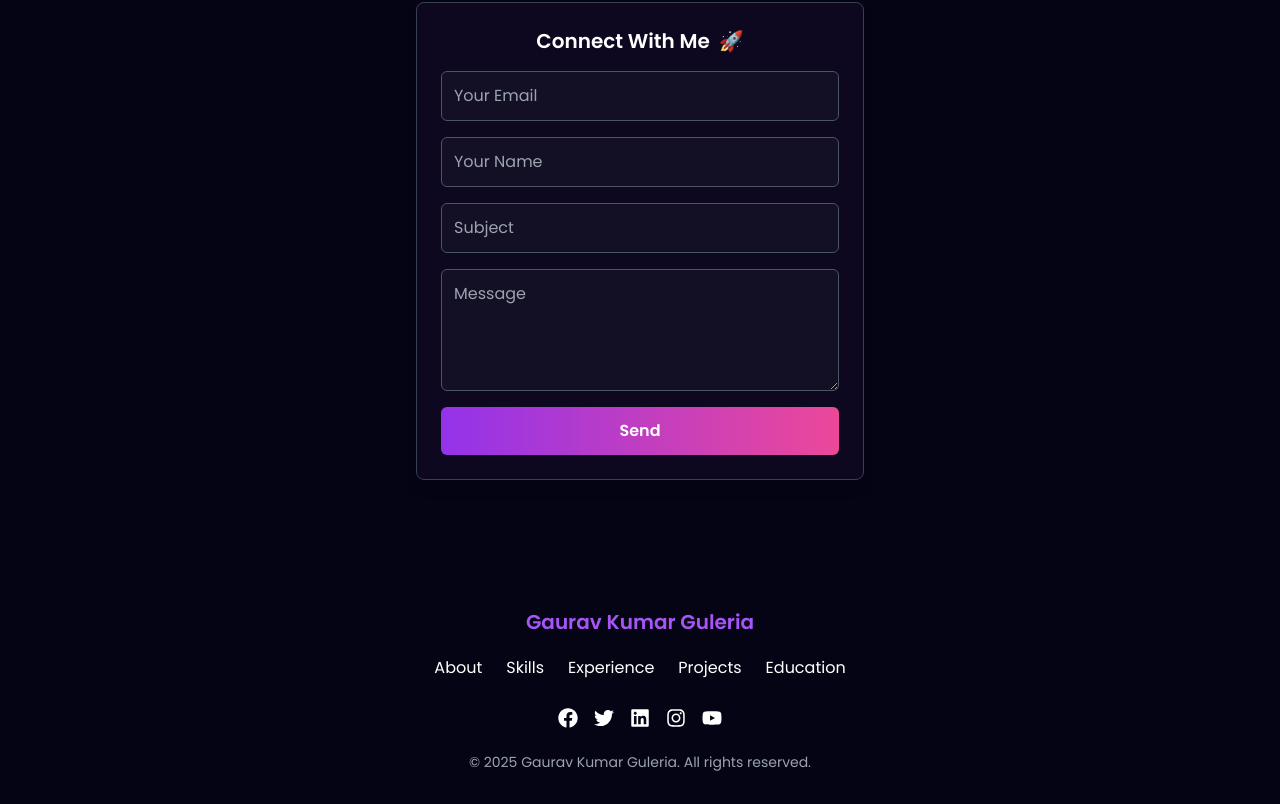
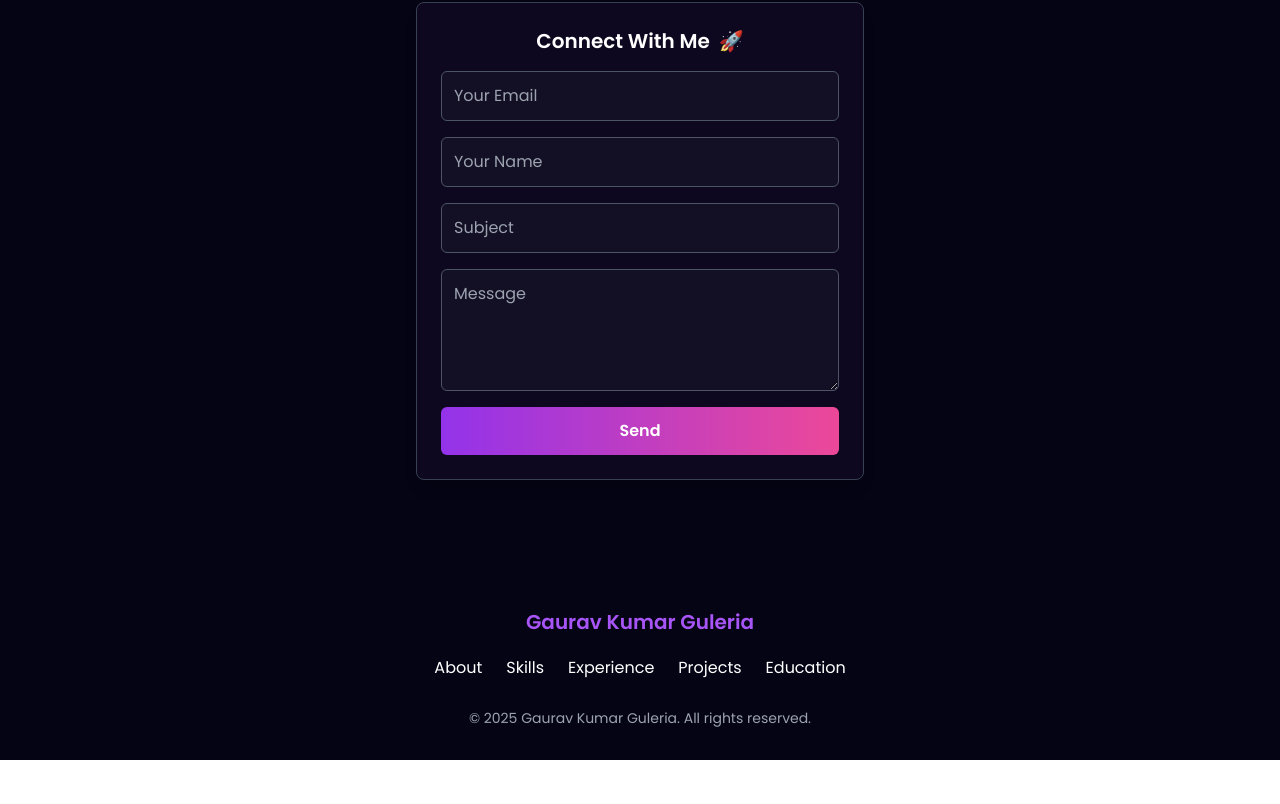
Before and after one commit to gauravkumarguleria/Portfolio, a React (Vite) app: page / in a window 1280 px wide. Shown: the part 6303-7107 px from the top of the page. After the commit the page ends 7063 px from the top, so only its background shows below. Built offline with nearby package versions, Linux system fonts and the light colour scheme.

Commit message:
first commit

```diff
--- a/src/components/Footer/Footer.jsx
+++ b/src/components/Footer/Footer.jsx
@@ -44,7 +44,7 @@ const Footer = () => {
         </nav>
 
         {/* Social Media Icons - Responsive */}
-        <div className="flex flex-wrap justify-center space-x-4 mt-6">
+        {/* <div className="flex flex-wrap justify-center space-x-4 mt-6">
           {[
             {
               icon: <FaFacebook />,
@@ -77,7 +77,7 @@ const Footer = () => {
               {item.icon}
             </a>
           ))}
-        </div>
+        </div> */}
 
         {/* Copyright Text */}
         <p className="text-sm text-gray-400 mt-6">
```
